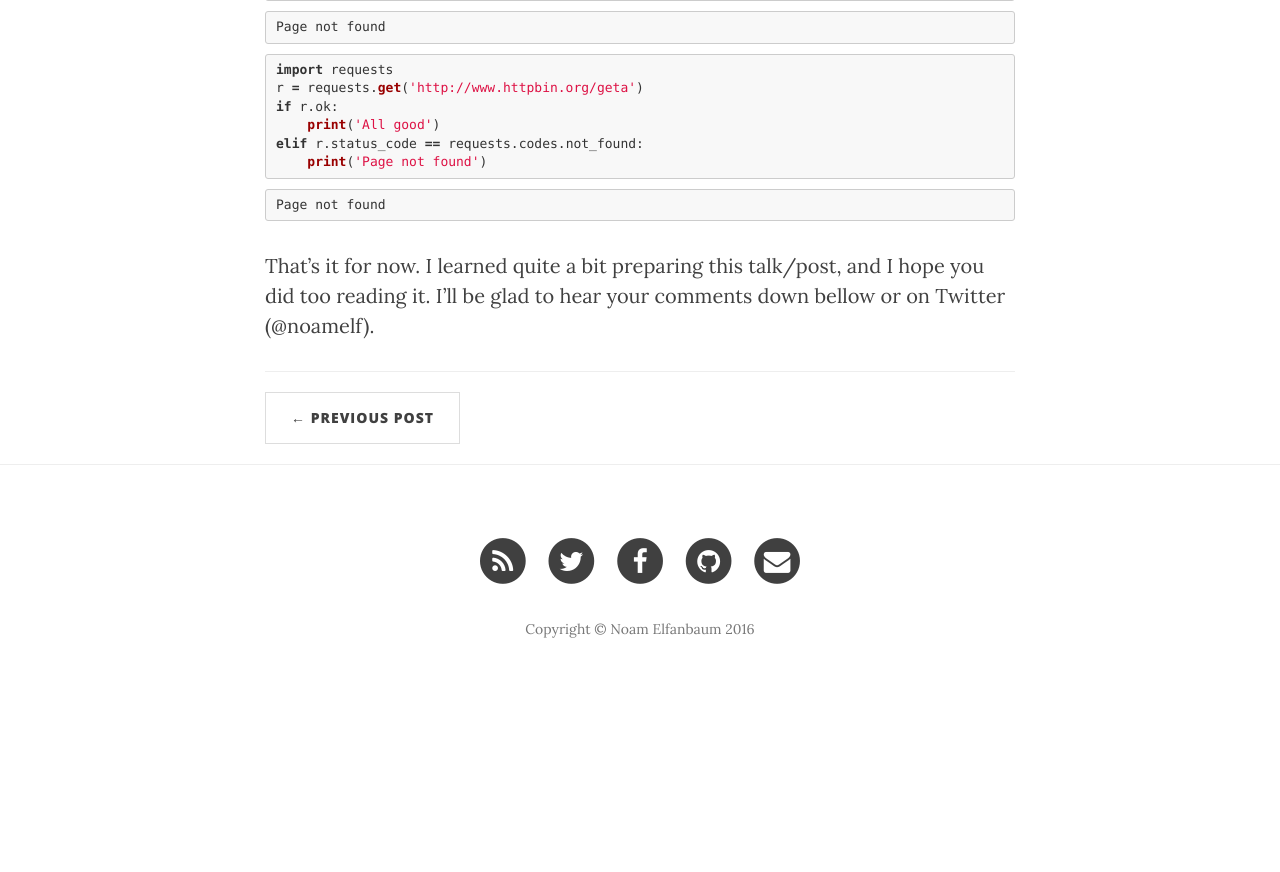
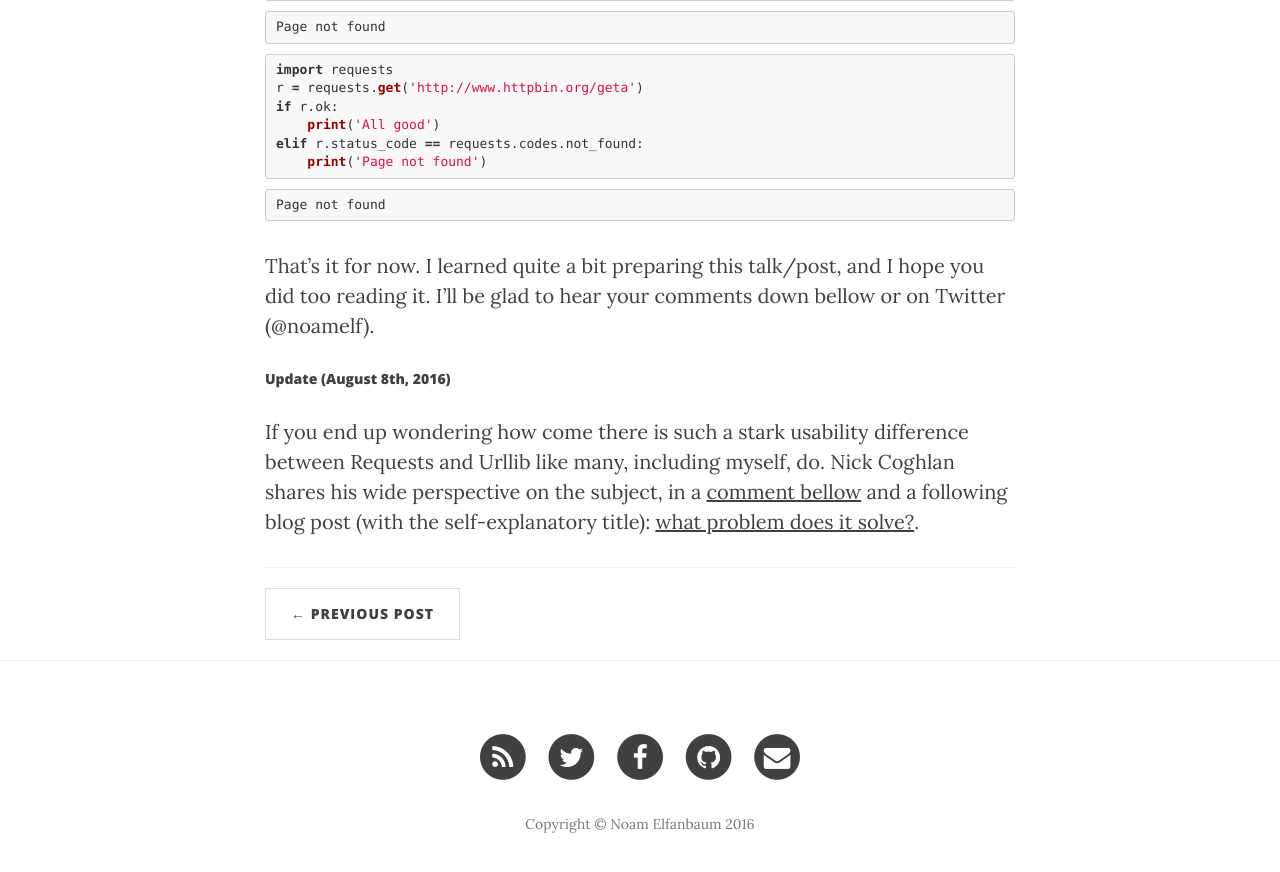
Before and after one commit to noamelf/noamelf.github.io, a Jekyll site: the page built from _posts/2016-08-05-designing-pythonic-apis.markdown, in a window 1280 px wide and 900 px high, scrolled down 6884 px. Shown: the top 872 px of the window. Built offline with Jekyll 4.4.1, drawn with Linux system fonts in a browser that asks for light colours; nearby versions of some CDN libraries; comment, search, counter and statistics services are not loaded; before the commit the page ends 7589 px from its top, so only the background shows below that.

Commit message:
Added nicks comments

```diff
--- a/_posts/2016-08-05-designing-pythonic-apis.markdown
+++ b/_posts/2016-08-05-designing-pythonic-apis.markdown
@@ -366,6 +366,12 @@ elif r.status_code == requests.codes.not_found:
 
 That's it for now. I learned quite a bit preparing this talk/post, and I hope you did too reading it. I'll be glad to hear your comments down bellow or on Twitter (@noamelf).
 
+##### Update (August 8th, 2016)
+
+If you end up wondering how come there is such a stark usability difference between Requests and Urllib like many, including myself, do. Nick Coghlan shares his wide perspective on the subject, in a [comment bellow][nicks comment] and a following blog post (with the self-explanatory title): [what problem does it solve?][nicks post].
+
 [meetup link]: http://www.meetup.com/PyWeb-IL/events/232724175/
 [talk slides]: /designing-pythonic-apis-talk
+[nicks post]: http://www.curiousefficiency.org/posts/2016/08/what-problem-does-it-solve.html
+[nicks comment]: http://noamelf.com/2016/08/05/designing-pythonic-apis/#comment-2823855721
 [requests url]: http://docs.python-requests.org/en/master/
```
